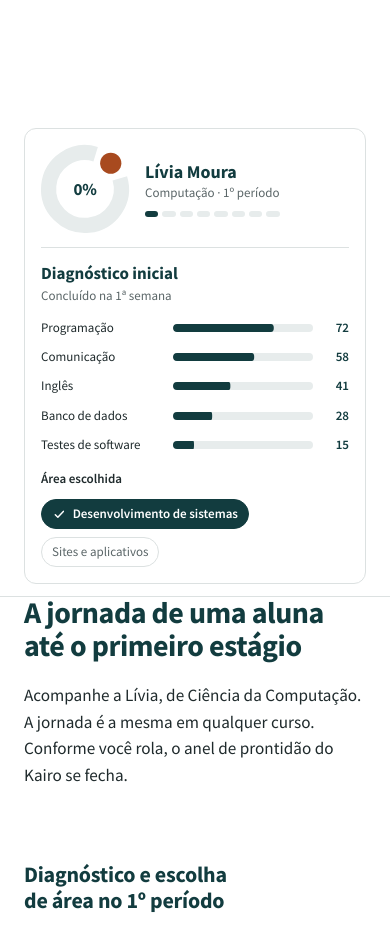
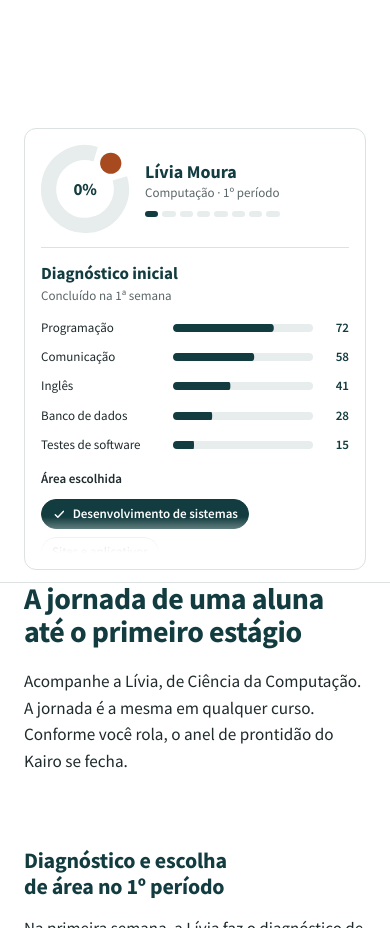
Before and after one commit to joaoeaa/Kairo, a plain HTML site: page site/index.html in a window 390 px wide. Shown: the part 1840-2768 px from the top of the page. Drawn offline with Linux system fonts and the light colour scheme.

Commit message:
Card da aluna com rolagem interna no celular

```diff
--- a/site/main.js
+++ b/site/main.js
@@ -24,6 +24,19 @@
   const periodEl = document.querySelector('[data-period]');
   const rail = [...document.querySelectorAll('[data-rail] li')];
   const screens = [...document.querySelectorAll('[data-screen]')];
+  const screensBox = document.querySelector('.stage__screens');
+
+  /* No celular as telas rolam por dentro; o esmaecido embaixo indica que há mais conteúdo */
+  function updateMore() {
+    if (!screensBox) return;
+    const more = screensBox.scrollHeight - screensBox.clientHeight - screensBox.scrollTop > 4;
+    screensBox.classList.toggle('has-more', more);
+  }
+  if (screensBox) {
+    screensBox.addEventListener('scroll', updateMore, { passive: true });
+    addEventListener('resize', updateMore);
+    addEventListener('load', updateMore);
+  }
 
   let target = 0;
   let shown = 0;
@@ -36,6 +49,7 @@
     active = i;
     steps.forEach((s, k) => s.classList.toggle('is-active', k === i));
     screens.forEach((s, k) => s.classList.toggle('is-active', k === Math.max(0, i)));
+    if (screensBox) { screensBox.scrollTop = 0; requestAnimationFrame(updateMore); }
   }
 
   function setPeriod(p) {
--- a/site/styles.css
+++ b/site/styles.css
@@ -352,7 +352,11 @@ h2 + .lead { margin-top: 20px; }
   .story__grid { display: block; }
   .story__intro { min-height: 0; padding-top: 0; padding-bottom: 32px; }
   .story__stage { position: sticky; top: var(--nav); z-index: 2; background: var(--white); padding: 8px 0 12px; margin: 0 calc(-1 * var(--gut)); padding-inline: var(--gut); box-shadow: 0 1px 0 var(--line); }
-  .stage { position: relative; top: 0; max-height: calc(64svh - var(--nav)); overflow: hidden; padding: 16px; border-radius: var(--r); }
+  .stage { position: relative; top: 0; max-height: calc(60svh - var(--nav)); overflow: hidden; padding: 16px; border-radius: var(--r); }
+  /* Telas com rolagem interna: o topo (anel e nome) fica fixo, só o conteúdo da etapa rola */
+  .stage__screens { flex: 1 1 auto; min-height: 0; overflow-y: auto; overscroll-behavior-y: auto; align-content: start; }
+  .stage__screens.has-more { -webkit-mask-image: linear-gradient(to bottom, #000 calc(100% - 36px), transparent); mask-image: linear-gradient(to bottom, #000 calc(100% - 36px), transparent); }
+  .scr:not(.is-active) { position: absolute; inset: 0; overflow: hidden; }
   .stage__head { gap: 16px; padding-bottom: 14px; }
   .stage__ring { width: 84px; }
   .stage__pct { font-size: 1.0625rem; }
```
